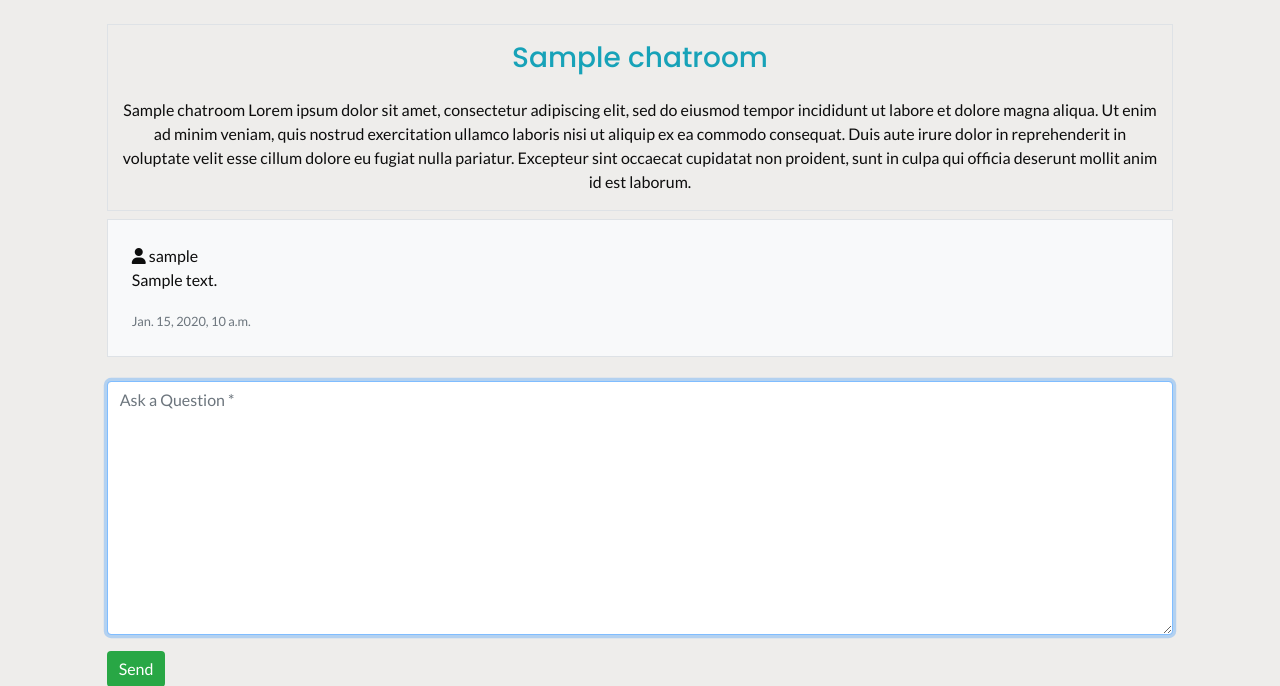
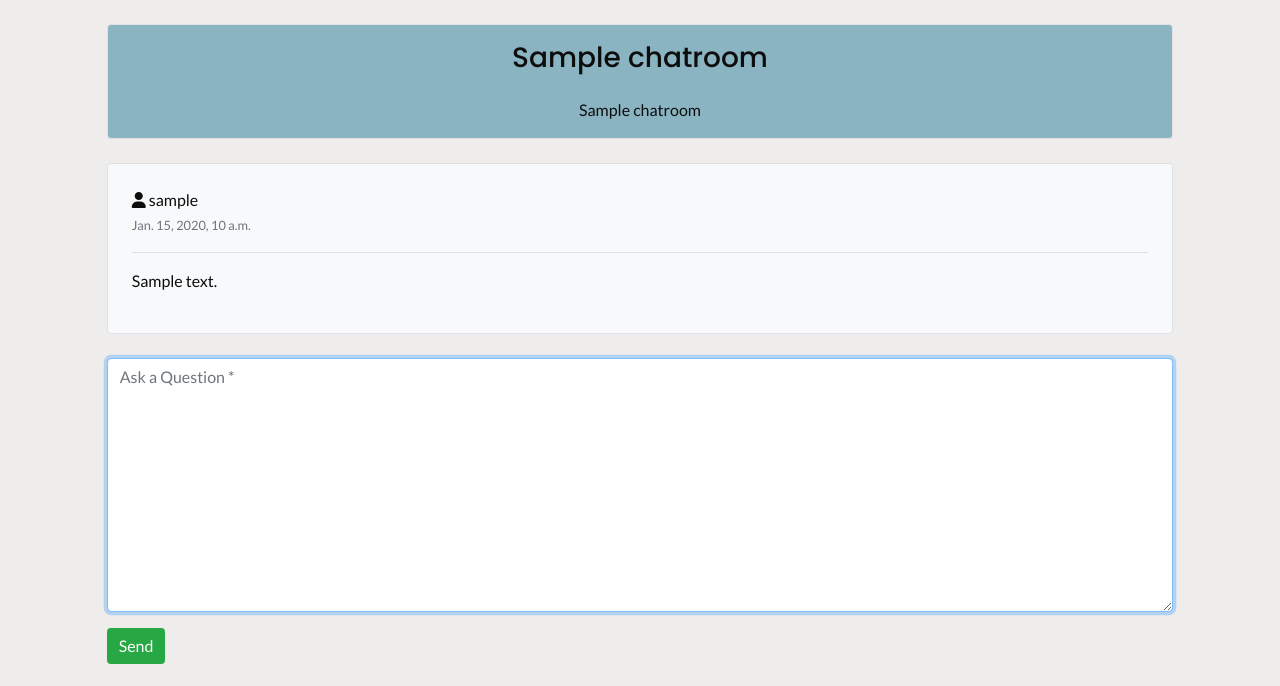
Before and after one commit to trevthedev777/together-hackathon-june-22, a Django app: page /chatrooms/chatroom/1/ in a window 1280 px wide. Shown: the part 131-817 px from the top of the page. After the commit the page ends 795 px from the top, so only its background shows below. Run offline with Django 3.2, Linux system fonts and the light colour scheme; tables that the repository leaves empty hold one stand-in row (values such as "Sample post"); parts of the project's set-up code (start-up, migrations or seed data) failed here and were passed over; some libraries are stand-ins or nearby versions.

Commit message:
Add style to chatrooms and chatroom detail page (#72)

```diff
--- a/chatrooms/templates/chatrooms/chatroom_detail.html
+++ b/chatrooms/templates/chatrooms/chatroom_detail.html
@@ -4,23 +4,18 @@
 {% block content %}
 <div class="container-fluid my-4">
     <div class="row">
-        <div class="col-10 offset-1 border text-center">
-            <h3 class="text-center py-3 text-info">{{ chatroom.name }}</h3>
-            <p>{{ chatroom.subject }}
-                Lorem ipsum dolor sit amet, consectetur adipiscing elit, sed do eiusmod tempor incididunt ut labore et
-                dolore magna aliqua. Ut enim ad minim veniam, quis nostrud exercitation ullamco laboris nisi ut aliquip
-                ex ea commodo consequat. Duis aute irure dolor in reprehenderit in voluptate velit esse cillum dolore eu
-                fugiat nulla pariatur. Excepteur sint occaecat cupidatat non proident, sunt in culpa qui officia
-                deserunt mollit anim id est laborum.
-            </p>
+        <div class="col-10 offset-1 border text-center bg-info rounded">
+            <h3 class="text-center black py-3">{{ chatroom.name }}</h3>
+            <p>{{ chatroom.subject }}</p>
         </div>
         {% for i in chatroom.comment.all %}
-            <div class="col-10 offset-1 border bg-light p-4 mt-2">
+            <div class="col-10 offset-1 border bg-light p-4 mt-4 rounded">
                 <p>
                     <i class="fa-solid fa-user"></i> {{ i.user }} <br>
+                    <small class="text-muted">{{ i.date }}</small>
+                    <hr>
                     {{ i.content }}
                 </p>
-                <small class="text-muted">{{ i.date }}</small>
             </div>
         {% endfor %}
     </div>
--- a/chatrooms/templates/chatrooms/chatrooms.html
+++ b/chatrooms/templates/chatrooms/chatrooms.html
@@ -39,10 +39,12 @@
             <div class="card-group row">
                 {% for chatroom in chatrooms %}
                 <div class="col-12 col-md-6 col-lg-4 my-3 chatroom-link">
-                    <div class="card">
+                    <div class="card rounded">
                         <a href="{% url 'chatroom_detail' chatroom.chatroom_id %}"></a>
+                        <div class="card-header bg-info">
+                            <h4 class="text-center">{{ chatroom.name }}</h4>
+                        </div>
                         <div class="card-body">
-                            <h4>{{ chatroom.name }}</h4>
                             <p class="card-text">{{ chatroom.subject|slice:"40" }}...</p>
                             <p class="card-text"><small class="text-muted">Created : {{ chatroom.date_created }}</small></p>
                         </div>
--- a/static/css/base.css
+++ b/static/css/base.css
@@ -144,6 +144,10 @@ a:focus {
     background-color: #f2f2f2;
 }
 
+.bg-info{
+    background-color: #8ab4c2 !important;
+}
+
 /* --------------------------------------- Toasts messages */
 
 .message-container {
```
